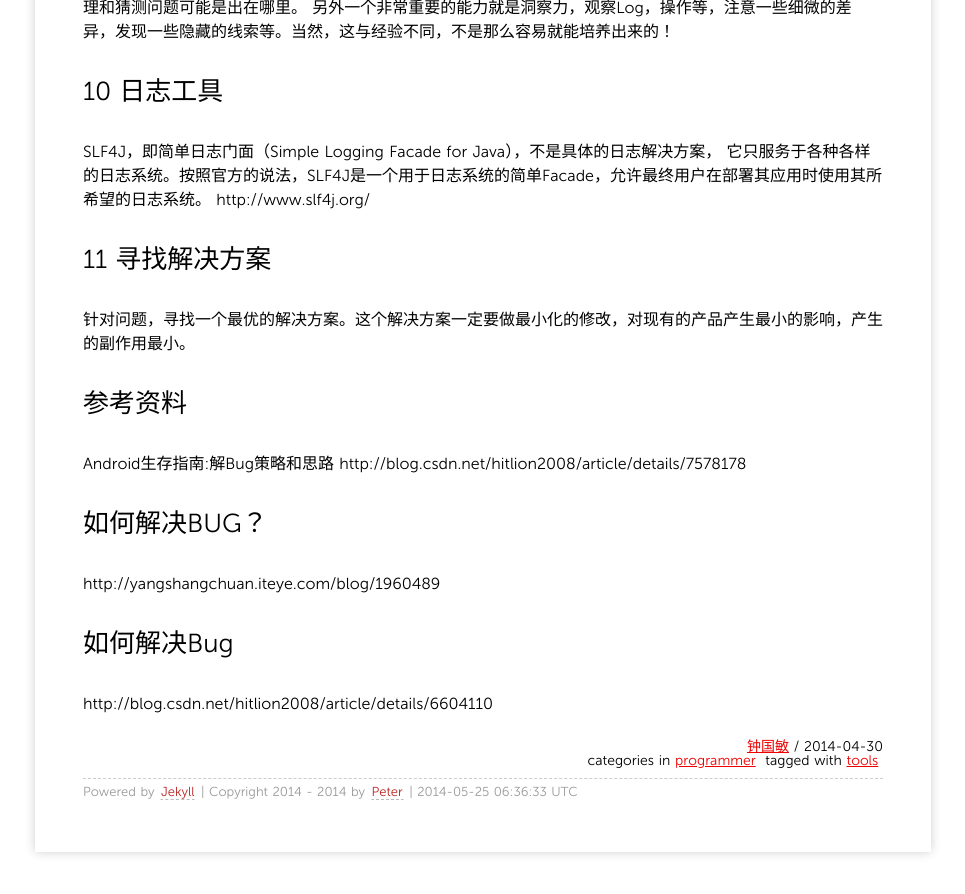
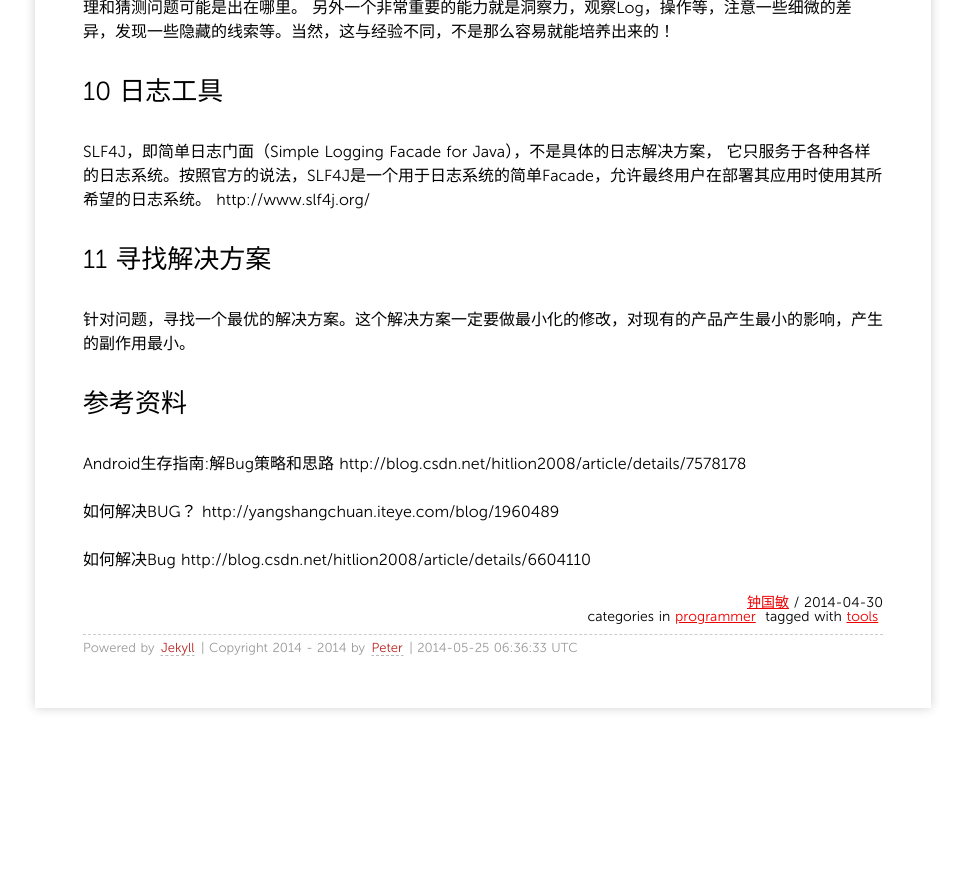
Before and after one commit to fengyr/blog, a Jekyll site: the page built from _posts/2014/2014-04-30-如何解决BUG.md, in a window 1280 px wide and 900 px high, scrolled down 1650 px. Shown: the top 894 px of the window, without its empty margins (157-1122 px from the left). Built offline with Jekyll 4.4.1, drawn with Linux system fonts in a browser that asks for light colours; Markdown is read by kramdown in place of the engine named in the settings; after the commit the page ends 2406 px from its top, so only the background shows below that.

```diff
--- a/_posts/2014/2014-04-30-如何解决BUG.md
+++ b/_posts/2014/2014-04-30-如何解决BUG.md
@@ -62,8 +62,8 @@ http://www.slf4j.org/
 Android生存指南:解Bug策略和思路
 http://blog.csdn.net/hitlion2008/article/details/7578178
 
-##如何解决BUG？
+如何解决BUG？
 http://yangshangchuan.iteye.com/blog/1960489
 
-##如何解决Bug
+如何解决Bug
 http://blog.csdn.net/hitlion2008/article/details/6604110
```
